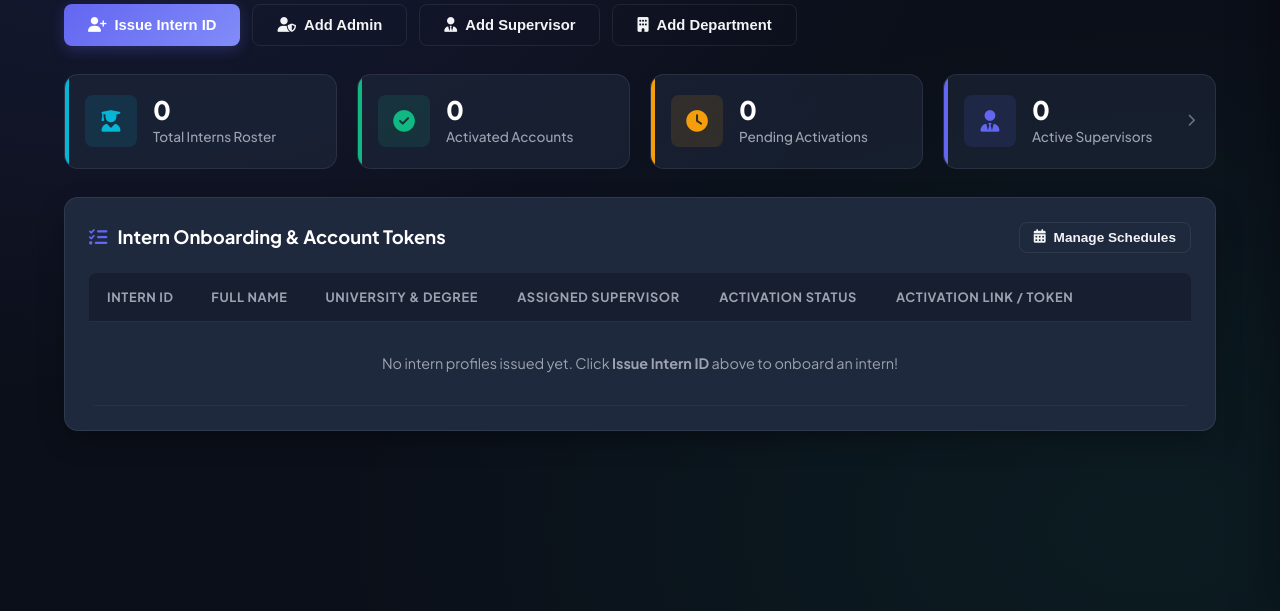
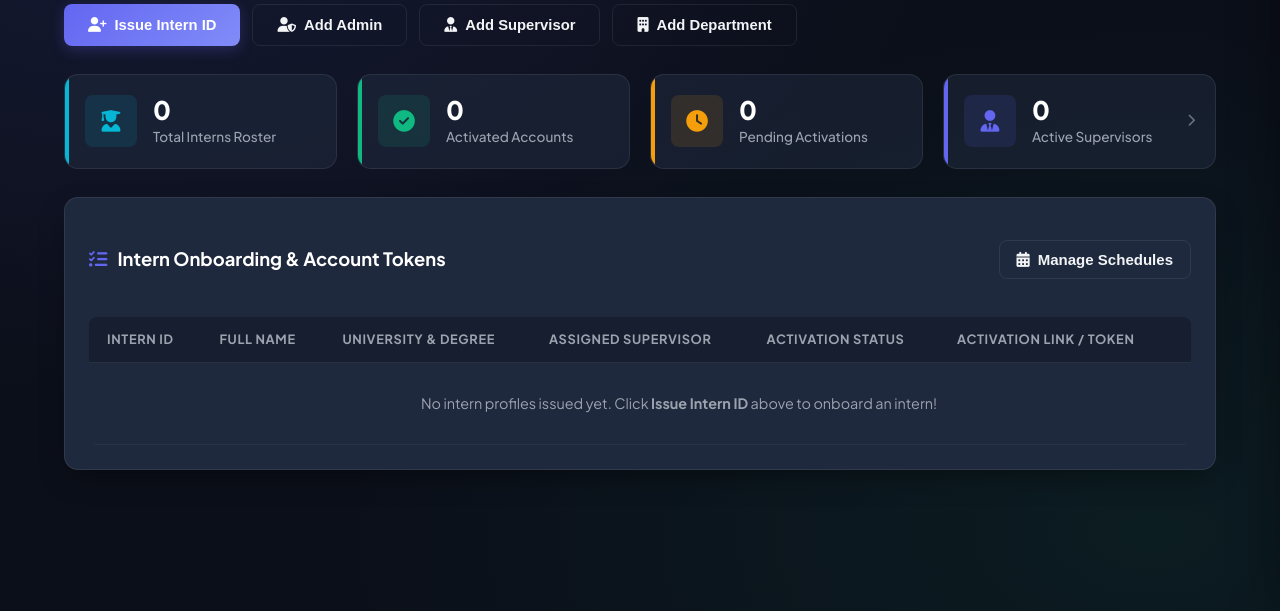
Before and after one commit to EmaanKashif/Interns_Portal, a Django app: page /admin-portal/ in a window 1280 px wide. Shown: the part 189-800 px from the top of the page. Run offline with Django 5.2, Linux system fonts and the light colour scheme; the visitor is signed in with stand-in values (Sample User, id 1); data comes from the database, SQL or seed files in the repository; data that the repository does not hold is empty.

Commit message:
Add intern schedule management and improve dashboard UI

```diff
--- a/templates/dashboard/admin_dashboard.html
+++ b/templates/dashboard/admin_dashboard.html
@@ -444,6 +444,83 @@
         .schedule-date-grid {
             grid-template-columns: 1fr;
             gap: 0;
+        }
+    }
+
+
+    /* Intern roster readability refinements */
+    .intern-roster-card { width: 100%; }
+
+    .intern-roster-card .card-header {
+        padding-top: 18px;
+        padding-bottom: 18px;
+    }
+
+    .manage-schedules-btn {
+        padding: 10px 17px !important;
+        font-size: 0.94rem !important;
+        font-weight: 750;
+        white-space: nowrap;
+    }
+
+    .intern-table-wrap {
+        overflow-x: auto;
+        -webkit-overflow-scrolling: touch;
+    }
+
+    .intern-roster-table {
+        width: 100%;
+        min-width: 1180px;
+        table-layout: auto;
+    }
+
+    .intern-roster-table th {
+        padding: 15px 14px;
+        font-size: 0.80rem;
+        line-height: 1.35;
+        white-space: nowrap;
+    }
+
+    .intern-roster-table td {
+        padding: 18px 14px;
+        font-size: 0.92rem;
+        line-height: 1.5;
+        vertical-align: middle;
+    }
+
+    .intern-id-cell,
+    .intern-name-cell,
+    .intern-supervisor-cell,
+    .intern-status-cell,
+    .intern-actions-cell {
+        white-space: nowrap;
+    }
+
+    .intern-id-cell { min-width: 150px; }
+    .intern-name-cell { min-width: 155px; font-size: 0.96rem !important; }
+    .intern-university-cell { min-width: 190px; }
+    .intern-supervisor-cell { min-width: 175px; }
+    .intern-status-cell { min-width: 145px; }
+    .intern-token-cell { min-width: 265px; }
+    .intern-actions-cell { width: 96px; min-width: 96px; }
+
+    .intern-id-text {
+        font-size: 0.98rem !important;
+        white-space: nowrap;
+    }
+
+    .intern-active-text {
+        font-size: 0.86rem !important;
+        line-height: 1.45;
+        overflow-wrap: anywhere;
+    }
+
+    @media (min-width: 1400px) {
+        .intern-roster-table { min-width: 1240px; }
+        .intern-roster-table th,
+        .intern-roster-table td {
+            padding-left: 17px;
+            padding-right: 17px;
         }
     }
 
@@ -517,18 +594,18 @@
 </div>
 
 <!-- Main Admin Tables Card -->
-<div class="card">
+<div class="card intern-roster-card">
     <div class="card-header">
         <div class="card-title">
             <i class="fa-solid fa-list-check"></i> Intern Onboarding & Account Tokens
         </div>
-        <button type="button" onclick="openScheduleDrawer()" class="btn btn-outline" style="padding: 7px 14px; font-size: 0.85rem; white-space: nowrap;">
+        <button type="button" onclick="openScheduleDrawer()" class="btn btn-outline manage-schedules-btn">
             <i class="fa-solid fa-calendar-days"></i> Manage Schedules
         </button>
     </div>
 
-    <div class="table-responsive">
-        <table class="custom-table">
+    <div class="table-responsive intern-table-wrap">
+        <table class="custom-table intern-roster-table">
             <thead>
                 <tr>
                     <th>Intern ID</th>
@@ -545,22 +622,22 @@
             <tbody>
                 {% for intern in interns %}
                 <tr>
-                    <td>
-                        <strong style="color: var(--primary); font-family: monospace; font-size: 0.95rem;">{{ intern.intern_id }}</strong>
+                    <td class="intern-id-cell">
+                        <strong class="intern-id-text" style="color: var(--primary); font-family: monospace; font-size: 0.95rem;">{{ intern.intern_id }}</strong>
                     </td>
-                    <td style="font-weight: 700; color: #fff;">{{ intern.full_name }}</td>
-                    <td style="color: var(--text-muted); font-size: 0.85rem;">
+                    <td class="intern-name-cell" style="font-weight: 700; color: #fff;">{{ intern.full_name }}</td>
+                    <td class="intern-university-cell" style="color: var(--text-muted); font-size: 0.88rem;">
                         {{ intern.university }}<br>
                         <span style="color: var(--text-dim);">{{ intern.degree }}</span>
                     </td>
-                    <td>
+                    <td class="intern-supervisor-cell">
                         {% if intern.supervisor and intern.supervisor.user %}
                         <span style="color: #fff;"><i class="fa-solid fa-user-tie" style="color: var(--accent-emerald);"></i> {{ intern.supervisor.user.get_full_name }}</span>
                         {% else %}
                         <span style="color: var(--text-dim); font-style: italic;">Unassigned</span>
                         {% endif %}
                     </td>
-                    <td>
+                    <td class="intern-status-cell">
                         {% if not intern.is_active %}
                                 <span class="badge badge-removed">
                                     <i class="fa-solid fa-user-slash"></i> Removed
@@ -577,7 +654,7 @@
                                 </span>
                             {% endif %}
                     </td>
-                    <td>
+                    <td class="intern-token-cell">
                         {% if not intern.is_activated %}
                         <div style="display: flex; gap: 6px; align-items: center;">
                             <input type="text" id="token_{{ intern.id }}"
@@ -590,10 +667,10 @@
                             </button>
                         </div>
                         {% else %}
-                        <span style="color: var(--text-dim); font-size: 0.8rem;">Account Active ({{ intern.user.email }})</span>
+                        <span class="intern-active-text" style="color: var(--text-dim); font-size: 0.8rem;">Account Active ({{ intern.user.email }})</span>
                         {% endif %}
                     </td>
-                    <td style="text-align: center;">
+                    <td class="intern-actions-cell" style="text-align: center;">
                         <div style="display: flex; gap: 6px; justify-content: center; align-items: center;">
                             <button type="button"
                                 onclick="openEditInternModal(
```
